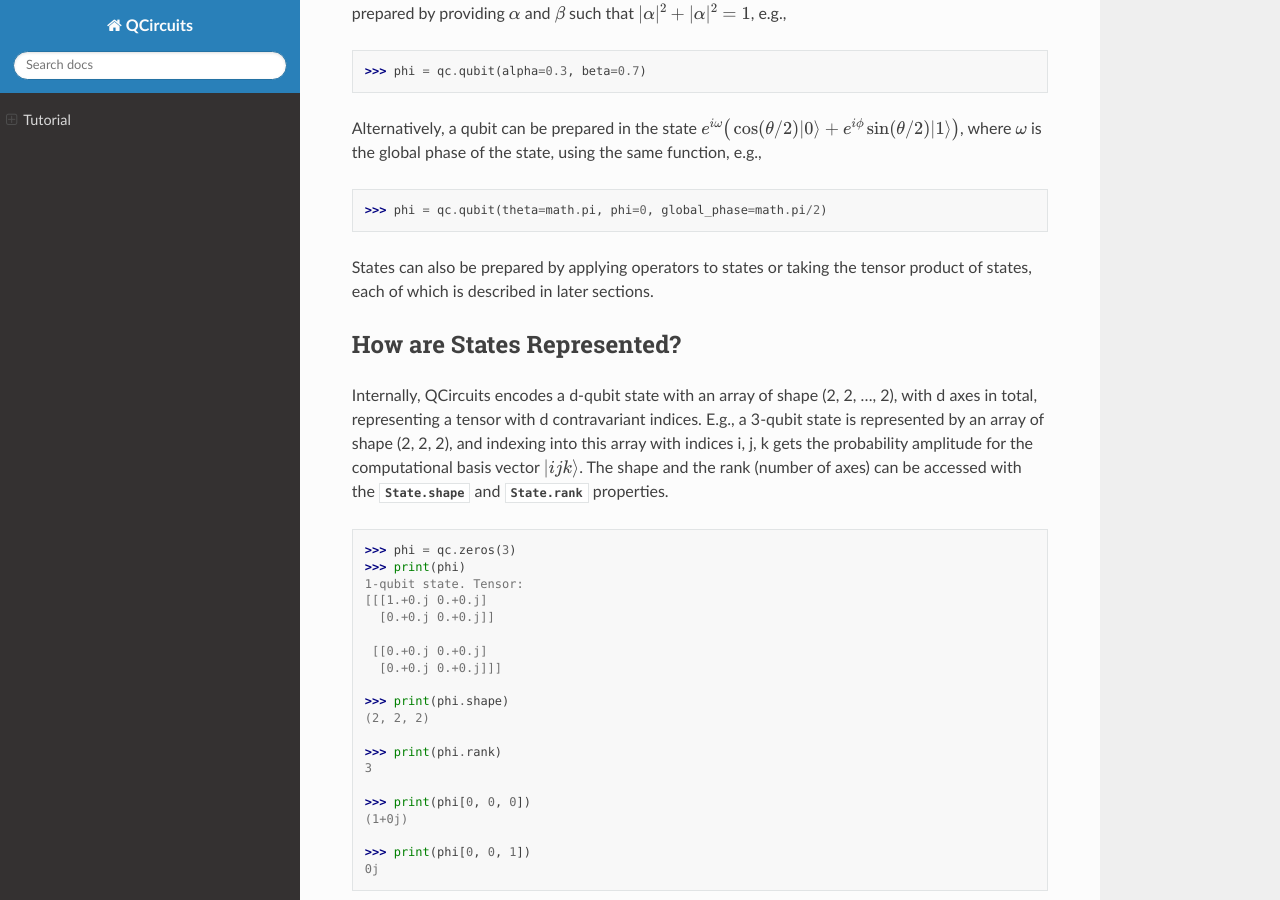
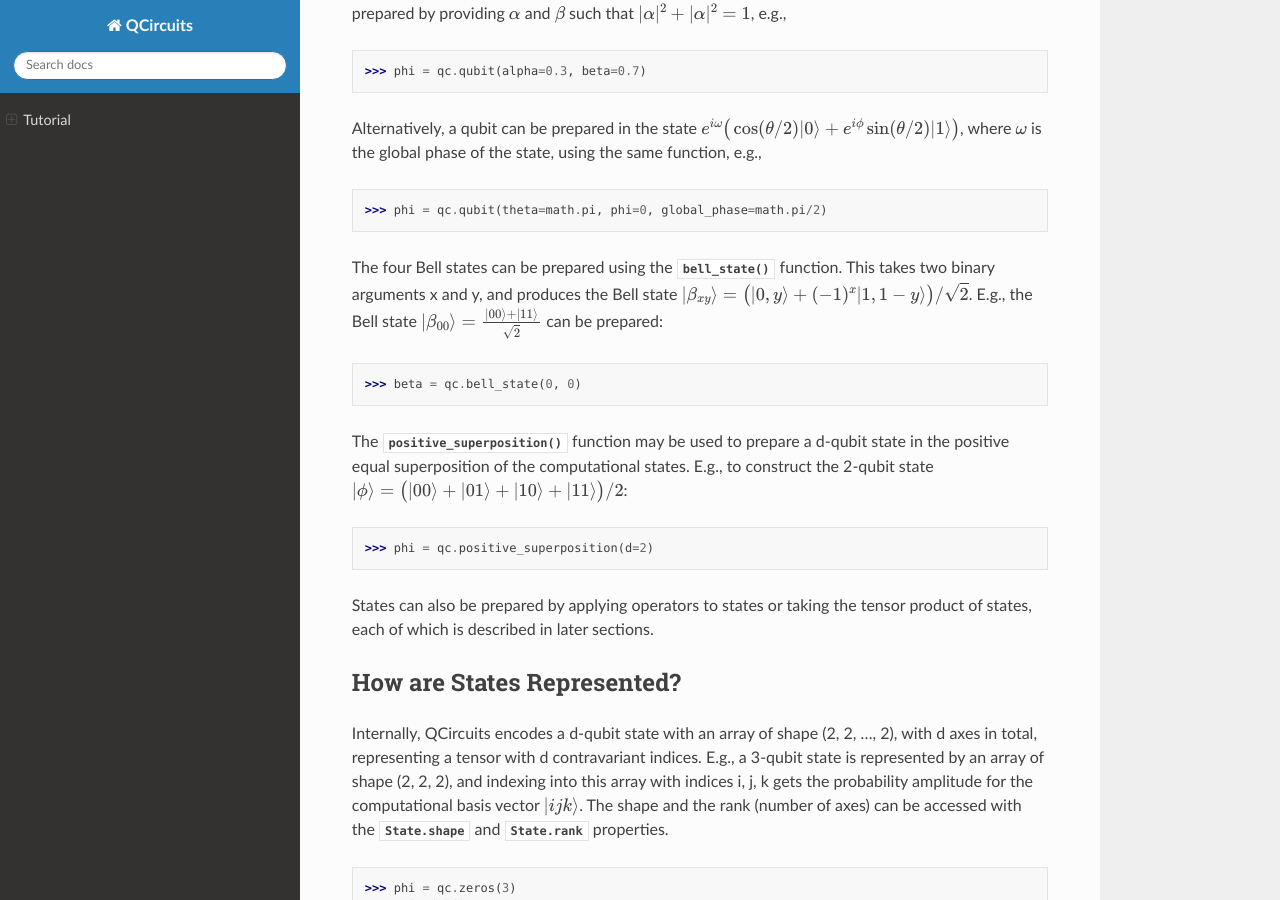
Before and after one commit to grey-area/qcircuits, a Sphinx documentation site: the page built from docs/source/tutorial.rst, in a window 1280 px wide and 900 px high, scrolled down 967 px. Built offline with Sphinx 7.4.7 and the Read the Docs theme 2.0.0, drawn with Linux system fonts in a browser that asks for light colours.

Commit message:
Updated tutorial

```diff
--- a/README.rst
+++ b/README.rst
@@ -83,6 +83,3 @@ Code::
     print('\nTeleported state:', phi)
 
 .. inclusion-marker3-do-not-remove
-
-Details
-=======
--- a/docs/source/tutorial.rst
+++ b/docs/source/tutorial.rst
@@ -64,6 +64,25 @@ using the same function, e.g.,
 .. code-block:: python
 
     >>> phi = qc.qubit(theta=math.pi, phi=0, global_phase=math.pi/2)
+
+The four Bell states can be prepared using the :py:func:`.bell_state` function.
+This takes two binary arguments x and y, and produces the Bell state
+:math:`|\beta_{xy}⟩ = \big( |0, y⟩ + (-1)^x |1, 1-y⟩ \big)/\sqrt{2}`. E.g.,
+the Bell state :math:`|\beta_{00}⟩ = \frac{|00⟩ + |11⟩}{\sqrt{2}}`
+can be prepared:
+
+.. code-block:: python
+
+    >>> beta = qc.bell_state(0, 0)
+
+The :py:func:`.positive_superposition` function may be used to prepare
+a d-qubit state in the positive equal superposition of the computational
+states. E.g., to construct the 2-qubit state
+:math:`|\phi⟩ = \big(|00⟩ + |01⟩ + |10⟩ + |11⟩ \big) / 2`:
+
+.. code-block:: python
+
+    >>> phi = qc.positive_superposition(d=2)
 
 .. TODO: state arithmetic
 
```
Also changed, not shown: other parts of docs/source/tutorial.rst (+2 -0 lines).
